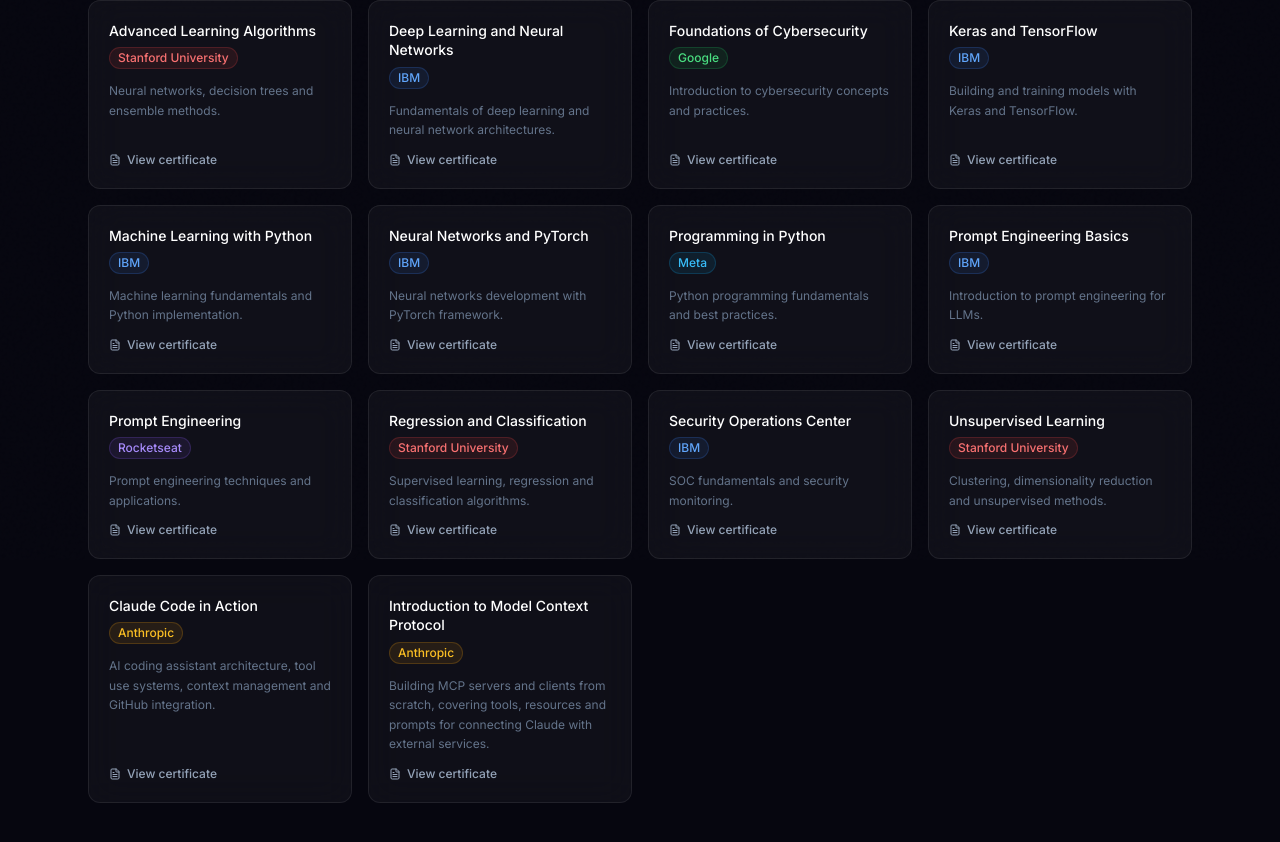
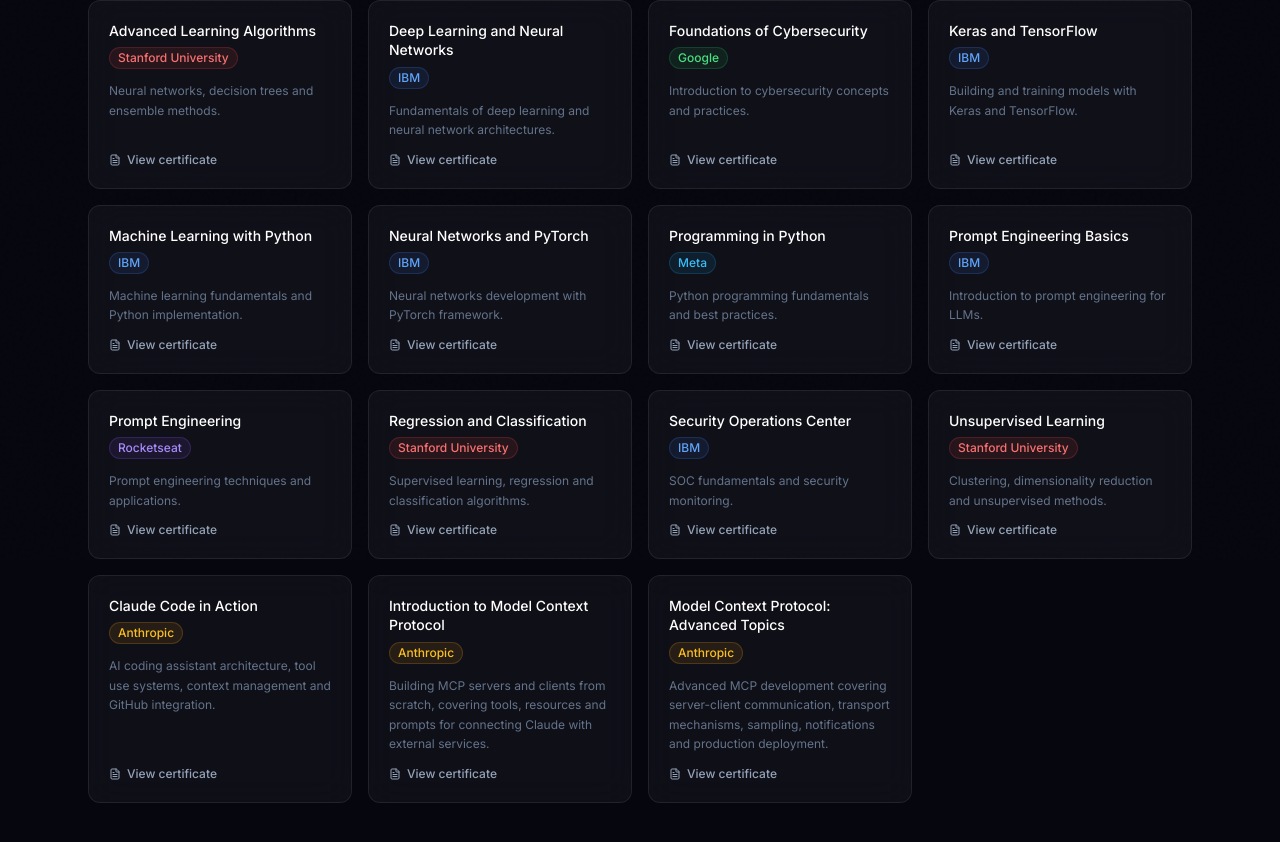
Before and after one commit to carvalhxlucas/portfolio, a Next.js app: page /en/courses in a window 1280 px wide. Shown: the part 240-1082 px from the top of the page. Built offline with nearby package versions, Linux system fonts and the light colour scheme.

Commit message:
feat: adding new course

```diff
--- a/src/data/courses.ts
+++ b/src/data/courses.ts
@@ -120,4 +120,12 @@
     description: 'Building MCP servers and clients from scratch, covering tools, resources and prompts for connecting Claude with external services.',
     coverImage: '/images/courses/introduction-to-mcp-anthropic.svg',
   },
+  {
+    name: 'Model Context Protocol: Advanced Topics',
+    issuer: 'Anthropic',
+    date: '2026-03-26',
+    credentialUrl: 'https://verify.skilljar.com/c/6c328ikixbg2',
+    description: 'Advanced MCP development covering server-client communication, transport mechanisms, sampling, notifications and production deployment.',
+    coverImage: '/images/courses/mcp-advanced-topics-anthropic.svg',
+  },
 ];
```
Also changed, not shown: public/images/courses/mcp-advanced-topics-anthropic.svg (added).
